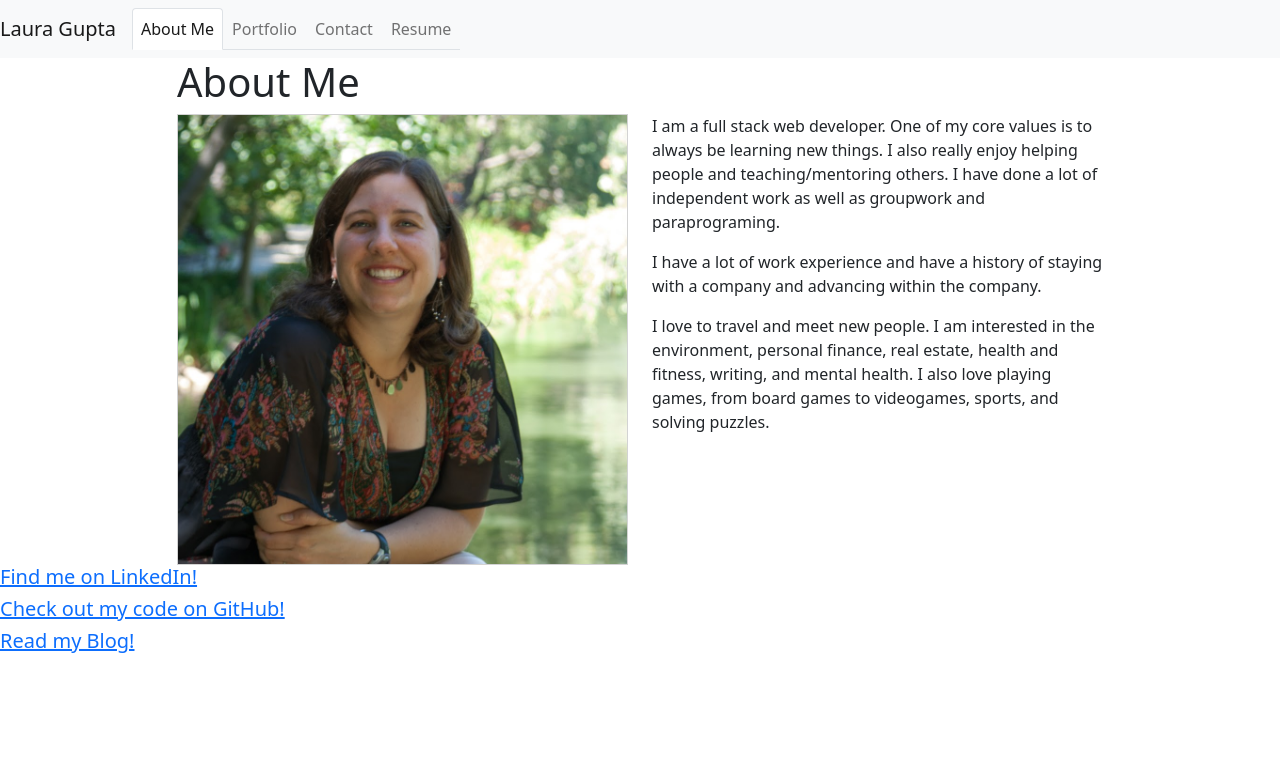
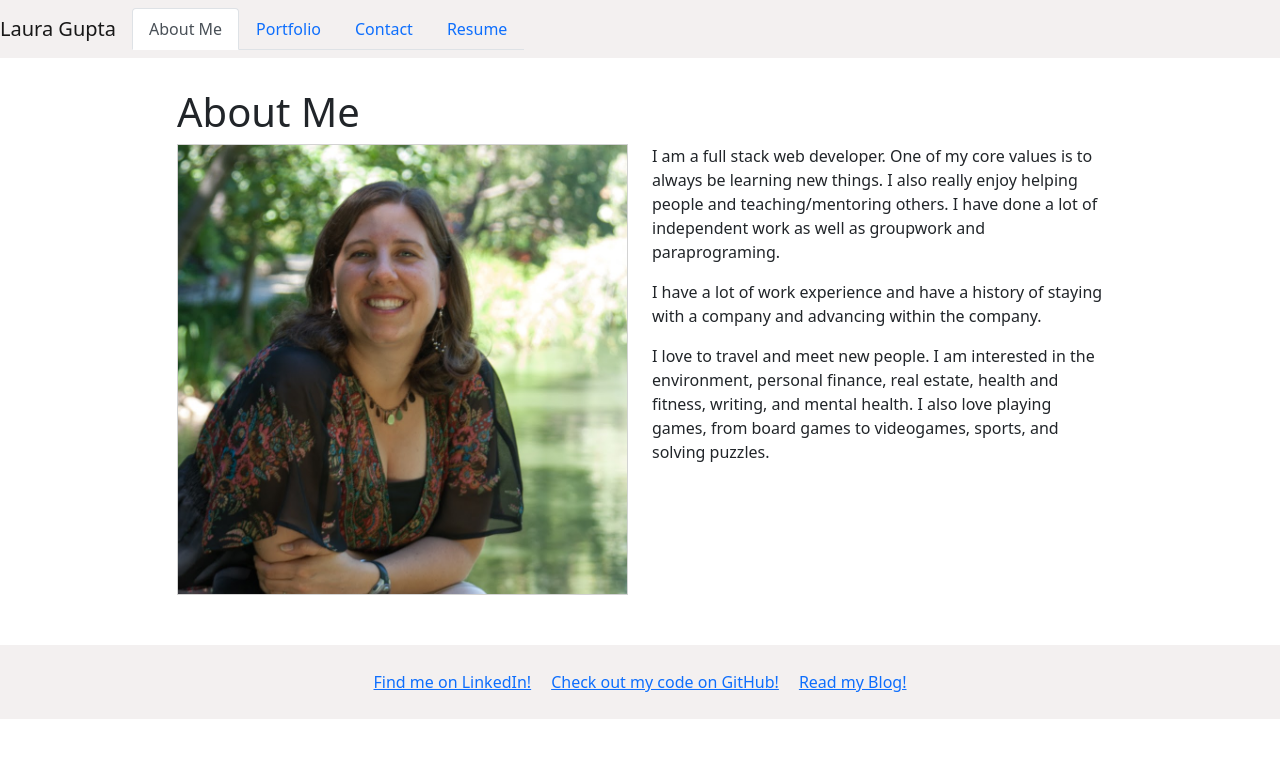
Before and after one commit to lauragupta/lauraReactPortfolio, a React (Create React App) app: page / in a window 1280 px wide. Shown: the top 758 px of the page. Built offline with nearby package versions, Linux system fonts and the light colour scheme.

Commit message:
style header and footer and fix bug in navigation hamburger menu on small screens

```diff
--- /dev/null
+++ b/src/Components/Footer.css
@@ -0,0 +1,10 @@
+footer {
+  display: flex;
+  justify-content: center;
+  background-color: rgb(243, 240, 240);
+  margin-top: 50px;
+  padding: 15px;
+}
+.footer-link {
+  margin: 10px;
+}
--- a/src/Components/Footer.js
+++ b/src/Components/Footer.js
@@ -1,11 +1,12 @@
 import React from 'react';
+import './Footer.css';
 
 export default function Footer() {
   return (
     <footer>
-      <h5 className="main-info"><a href="https://www.linkedin.com/in/laura-gupta-5a277158/" target="_blank">Find me on LinkedIn!</a></h5>
-      <h5 className="main-info"><a href="https://github.com/lauragupta" target="_blank">Check out my code on GitHub!</a></h5>
-      <h5 className="main-info"><a href="https://lauragupta.wordpress.com/" target="_blank">Read my Blog!</a></h5>
+      <a className="footer-link" href="https://www.linkedin.com/in/laura-gupta-5a277158/" target="_blank">Find me on LinkedIn!</a>
+      <a className="footer-link" href="https://github.com/lauragupta" target="_blank">Check out my code on GitHub!</a>
+      <a className="footer-link" href="https://lauragupta.wordpress.com/" target="_blank">Read my Blog!</a>
     </footer>
   )
 }
--- /dev/null
+++ b/src/Components/Header.css
@@ -0,0 +1,4 @@
+.navbar {
+  background-color: rgb(243, 240, 240);
+  margin-bottom: 30px;
+}
--- a/src/Components/Header.js
+++ b/src/Components/Header.js
@@ -1,19 +1,17 @@
 import React from 'react';
 import NavTabs from './NavTabs';
-import 'bootstrap/dist/css/bootstrap.min.css';
+import './Header.css'
 
 function Header(props) {
 
   return (
-    <nav className="navbar navbar-expand-lg navbar-light bg-light">
+    <nav className="navbar navbar-expand-sm navbar-light">
       <a className="navbar-brand" href="#">Laura Gupta</a>
-      <button className="navbar-toggler" type="button" data-toggle="collapse" data-target="#navbarNavAltMarkup" aria-controls="navbarNavAltMarkup" aria-expanded="false" aria-label="Toggle navigation">
+      <button className="navbar-toggler" type="button" data-bs-toggle="collapse" data-bs-target="#navbarCollapser" aria-controls="navbarCollapser" aria-expanded="false" aria-label="Toggle navigation">
         <span className="navbar-toggler-icon"></span>
       </button>
-      <div className="collapse navbar-collapse" id="navbarNavAltMarkup">
-        <div className="navbar-nav">
+      <div className="collapse navbar-collapse" id="navbarCollapser">
            <NavTabs currentPage={props.currentPage} handlePageChange={props.handlePageChange} />
-        </div>
       </div>
     </nav>
   );
--- a/src/Components/Pages/AboutMe.js
+++ b/src/Components/Pages/AboutMe.js
@@ -1,5 +1,5 @@
 import React from 'react';
-import photo from '../Pages/Napa-1.jpg';
+import photo from './images/laura.jpg';
 import './AboutMe.css';
 
 
--- a/src/index.js
+++ b/src/index.js
@@ -3,7 +3,9 @@
 import './index.css';
 import App from './App';
 import reportWebVitals from './reportWebVitals';
+import 'bootstrap';
 import 'bootstrap/dist/css/bootstrap.min.css';
+
 
 ReactDOM.render(
   <React.StrictMode>
```
